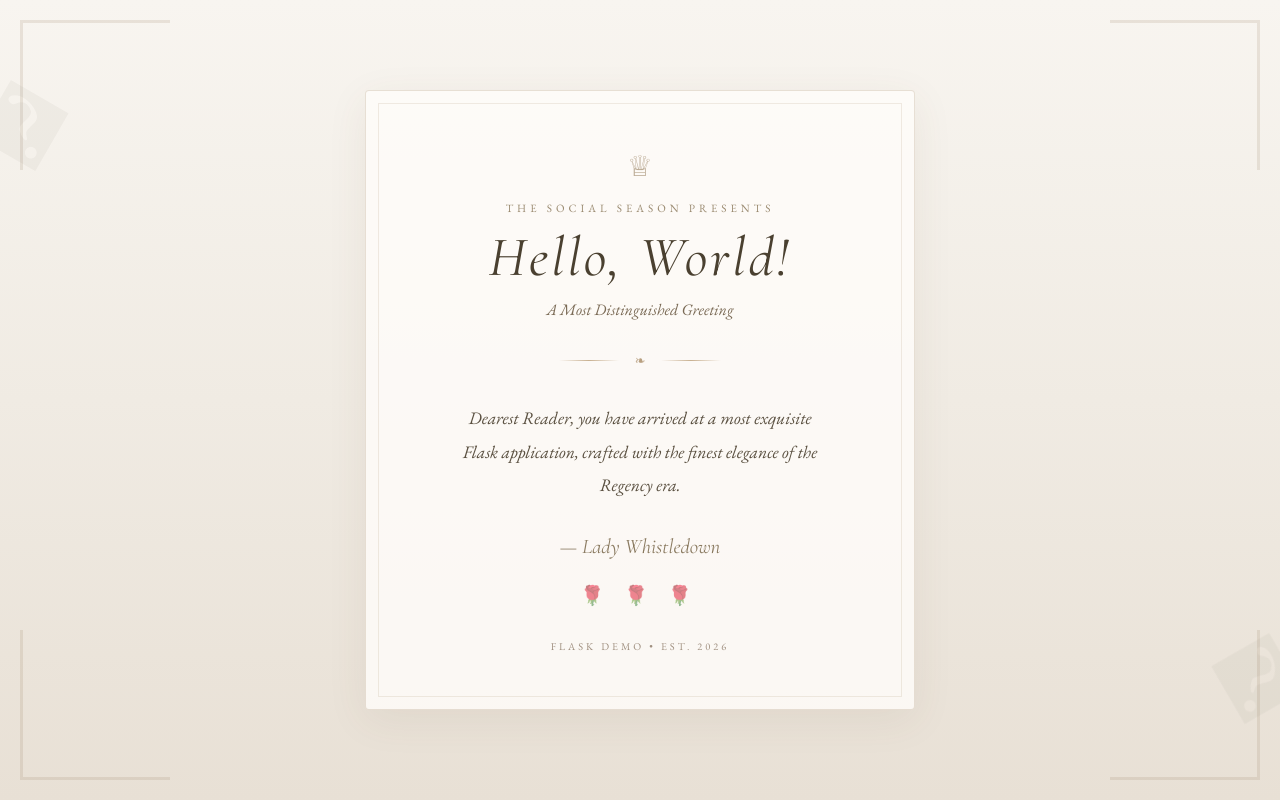
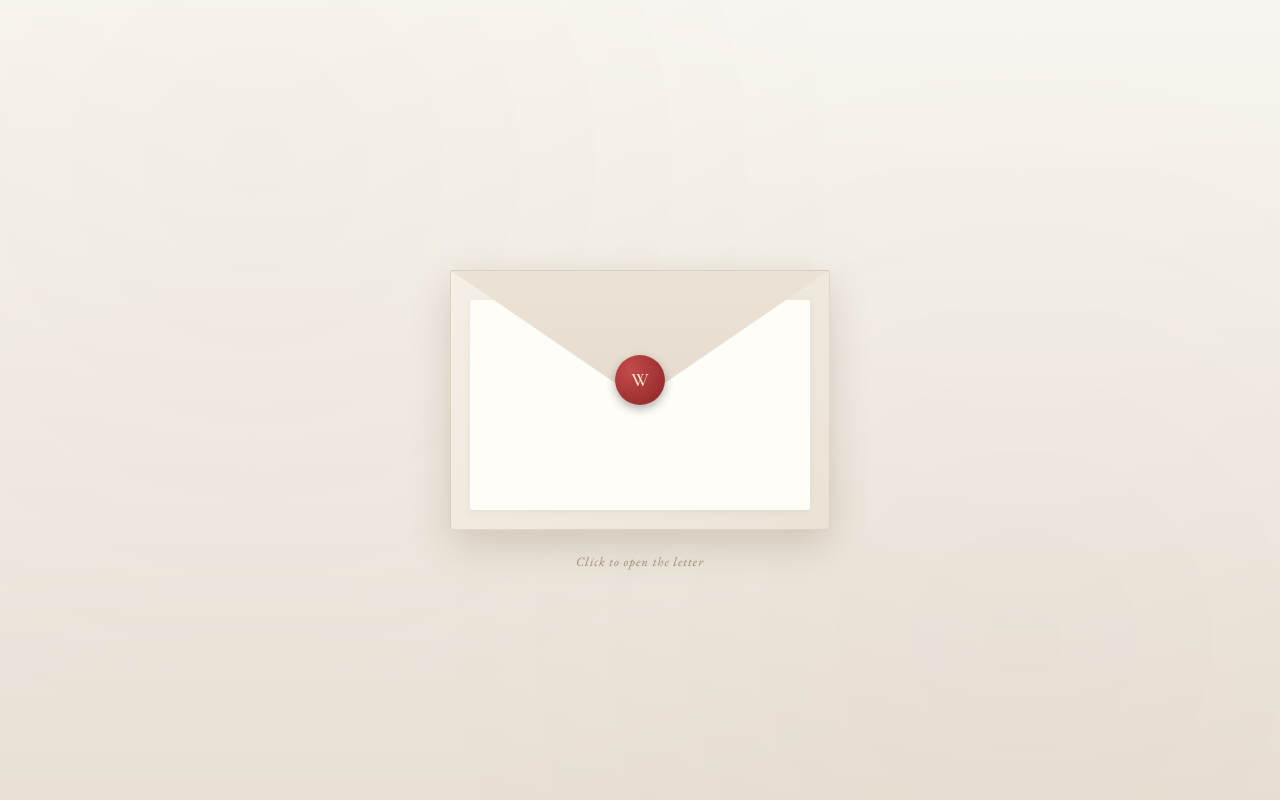
Before and after one commit to insha2472/CNN_flask_demo, a Flask app: page / in a window 1280 px wide. Run offline with Flask 3, Linux system fonts and the light colour scheme.

Commit message:
Add interactive Bridgerton letter UI

```diff
--- a/templates/index.html
+++ b/templates/index.html
@@ -4,9 +4,9 @@
 <head>
     <meta charset="UTF-8">
     <meta name="viewport" content="width=device-width, initial-scale=1.0">
-    <title>Hello World</title>
+    <title>A Letter Awaits</title>
     <link
-        href="https://fonts.googleapis.com/css2?family=Cormorant+Garamond:ital,wght@0,400;0,500;0,600;1,400&family=EB+Garamond:ital,wght@0,400;0,500;1,400&display=swap"
+        href="https://fonts.googleapis.com/css2?family=Cormorant+Garamond:ital,wght@0,400;0,500;0,600;1,400;1,500&family=EB+Garamond:ital,wght@0,400;0,500;1,400&display=swap"
         rel="stylesheet">
     <style>
         * {
@@ -19,229 +19,305 @@
             min-height: 100vh;
             font-family: 'EB Garamond', serif;
             background: linear-gradient(180deg, #f8f5f0 0%, #f0ebe3 50%, #e8e0d5 100%);
-            color: #3d3528;
             display: flex;
             align-items: center;
             justify-content: center;
             padding: 2rem;
-            position: relative;
             overflow: hidden;
         }
 
-        /* Ornate corner decorations */
-        .corner {
+        /* Background pattern */
+        body::before {
+            content: '';
             position: fixed;
-            width: 150px;
-            height: 150px;
-            opacity: 0.15;
+            top: 0;
+            left: 0;
+            width: 100%;
+            height: 100%;
+            background-image:
+                radial-gradient(circle at 20% 20%, rgba(180, 140, 100, 0.03) 0%, transparent 50%),
+                radial-gradient(circle at 80% 80%, rgba(180, 140, 100, 0.03) 0%, transparent 50%);
             pointer-events: none;
         }
 
-        .corner-tl {
-            top: 20px;
-            left: 20px;
-            border-top: 3px solid #8b7355;
-            border-left: 3px solid #8b7355;
+        .container {
+            perspective: 1000px;
         }
 
-        .corner-tr {
-            top: 20px;
-            right: 20px;
-            border-top: 3px solid #8b7355;
-            border-right: 3px solid #8b7355;
+        /* Envelope */
+        .envelope {
+            position: relative;
+            width: 380px;
+            height: 260px;
+            cursor: pointer;
+            transition: transform 0.3s ease;
         }
 
-        .corner-bl {
-            bottom: 20px;
-            left: 20px;
-            border-bottom: 3px solid #8b7355;
-            border-left: 3px solid #8b7355;
+        .envelope:hover {
+            transform: scale(1.02);
         }
 
-        .corner-br {
-            bottom: 20px;
-            right: 20px;
-            border-bottom: 3px solid #8b7355;
-            border-right: 3px solid #8b7355;
+        .envelope-body {
+            position: absolute;
+            width: 100%;
+            height: 100%;
+            background: linear-gradient(135deg, #f5efe6 0%, #ebe3d6 100%);
+            border-radius: 4px;
+            box-shadow: 0 15px 40px rgba(100, 80, 50, 0.2);
+            border: 1px solid rgba(180, 160, 130, 0.3);
         }
 
-        /* Soft floral background accents */
-        .floral-bg {
-            position: fixed;
-            font-size: 8rem;
-            opacity: 0.04;
-            pointer-events: none;
+        /* Envelope flap */
+        .envelope-flap {
+            position: absolute;
+            top: 0;
+            left: 0;
+            width: 100%;
+            height: 130px;
+            background: linear-gradient(180deg, #ebe3d6 0%, #e5dccf 100%);
+            clip-path: polygon(0 0, 50% 100%, 100% 0);
+            transform-origin: top center;
+            transition: transform 0.6s ease;
+            z-index: 10;
+            border: 1px solid rgba(180, 160, 130, 0.2);
         }
 
-        .floral-1 {
-            top: 5%;
-            left: -2%;
-            transform: rotate(-15deg);
+        /* Wax seal */
+        .seal {
+            position: absolute;
+            top: 85px;
+            left: 50%;
+            transform: translateX(-50%);
+            width: 50px;
+            height: 50px;
+            background: radial-gradient(circle at 30% 30%, #c44a4a 0%, #8b2525 100%);
+            border-radius: 50%;
+            z-index: 20;
+            display: flex;
+            align-items: center;
+            justify-content: center;
+            font-size: 1.2rem;
+            color: #f5e6d0;
+            box-shadow: 0 4px 10px rgba(0, 0, 0, 0.3);
+            transition: opacity 0.3s ease;
         }
 
-        .floral-2 {
-            bottom: 5%;
-            right: -2%;
-            transform: rotate(15deg);
+        .seal-text {
+            font-family: 'Cormorant Garamond', serif;
+            font-weight: 600;
         }
 
-        .container {
-            position: relative;
-            z-index: 1;
-            max-width: 550px;
-            width: 100%;
-            text-align: center;
+        /* Click instruction */
+        .click-hint {
+            position: absolute;
+            bottom: -40px;
+            left: 50%;
+            transform: translateX(-50%);
+            font-size: 0.8rem;
+            color: #9a8a70;
+            font-style: italic;
+            letter-spacing: 1px;
+            transition: opacity 0.3s ease;
         }
 
-        .card {
-            background: rgba(255, 253, 250, 0.8);
-            border: 1px solid rgba(180, 160, 130, 0.3);
-            border-radius: 4px;
-            padding: 3.5rem 3rem;
-            box-shadow: 0 10px 40px rgba(100, 80, 50, 0.08);
-            position: relative;
+        /* Letter inside */
+        .letter {
+            position: absolute;
+            top: 30px;
+            left: 20px;
+            right: 20px;
+            bottom: 20px;
+            background: #fffdf8;
+            border-radius: 2px;
+            padding: 2rem;
+            transform: translateY(0);
+            transition: transform 0.8s ease 0.3s;
+            box-shadow: 0 2px 10px rgba(0, 0, 0, 0.05);
+            overflow: hidden;
         }
 
-        /* Elegant frame lines */
-        .card::before {
-            content: '';
-            position: absolute;
-            top: 12px;
-            left: 12px;
-            right: 12px;
-            bottom: 12px;
-            border: 1px solid rgba(180, 160, 130, 0.2);
-            pointer-events: none;
+        .letter-content {
+            opacity: 0;
+            transform: translateY(20px);
+            transition: all 0.5s ease 0.8s;
         }
 
-        .crown {
-            font-size: 1.8rem;
-            margin-bottom: 1rem;
-            color: #a08a6c;
-            opacity: 0.7;
+        /* Opened state */
+        .envelope.opened .envelope-flap {
+            transform: rotateX(180deg);
         }
 
-        .season-label {
-            font-size: 0.7rem;
-            letter-spacing: 4px;
-            text-transform: uppercase;
+        .envelope.opened .seal {
+            opacity: 0;
+        }
+
+        .envelope.opened .letter {
+            transform: translateY(-180px);
+        }
+
+        .envelope.opened .letter-content {
+            opacity: 1;
+            transform: translateY(0);
+        }
+
+        .envelope.opened .click-hint {
+            opacity: 0;
+        }
+
+        /* Letter content styling */
+        .letter-header {
+            text-align: center;
+            margin-bottom: 1rem;
+        }
+
+        .letter-date {
+            font-size: 0.75rem;
             color: #9a8a70;
+            letter-spacing: 2px;
             margin-bottom: 0.5rem;
         }
 
-        h1 {
+        .letter-title {
             font-family: 'Cormorant Garamond', serif;
-            font-size: 3.5rem;
+            font-size: 1.8rem;
+            color: #4a4030;
+            font-style: italic;
             font-weight: 500;
-            color: #4a4030;
-            margin-bottom: 0.5rem;
-            letter-spacing: 3px;
+        }
+
+        .letter-divider {
+            width: 60px;
+            height: 1px;
+            background: linear-gradient(90deg, transparent, #c8b090, transparent);
+            margin: 1rem auto;
+        }
+
+        .letter-greeting {
+            font-style: italic;
+            color: #6a5a45;
+            margin-bottom: 0.8rem;
+            font-size: 1rem;
+        }
+
+        .letter-body {
+            font-size: 0.95rem;
+            line-height: 1.8;
+            color: #5a5040;
+            text-align: justify;
+            margin-bottom: 1.5rem;
+        }
+
+        .letter-signature {
+            text-align: right;
+            font-family: 'Cormorant Garamond', serif;
+            font-style: italic;
+            font-size: 1.1rem;
+            color: #7a6a55;
+        }
+
+        .letter-footer {
+            text-align: center;
+            margin-top: 1rem;
+            font-size: 1rem;
+            opacity: 0.5;
+        }
+
+        /* Close button */
+        .close-btn {
+            position: absolute;
+            top: 10px;
+            right: 10px;
+            font-size: 0.7rem;
+            color: #a09080;
+            cursor: pointer;
+            opacity: 0;
+            transition: opacity 0.3s ease 1s;
             font-style: italic;
         }
 
-        .subtitle {
-            font-size: 1rem;
-            color: #7a6a55;
-            font-style: italic;
-            margin-bottom: 2rem;
+        .envelope.opened .close-btn {
+            opacity: 1;
         }
 
-        .divider {
-            display: flex;
-            align-items: center;
-            justify-content: center;
-            gap: 1rem;
-            margin-bottom: 2rem;
-            color: #b8a080;
-            font-size: 0.8rem;
+        .close-btn:hover {
+            color: #6a5a45;
         }
 
-        .divider-line {
-            width: 60px;
-            height: 1px;
-            background: linear-gradient(90deg, transparent, #c8b090, transparent);
-        }
-
-        .message {
-            font-size: 1.1rem;
-            line-height: 1.9;
-            color: #5a5040;
-            font-style: italic;
-            max-width: 380px;
-            margin: 0 auto 2rem;
-        }
-
-        .signature {
-            font-family: 'Cormorant Garamond', serif;
-            font-size: 1.3rem;
-            font-style: italic;
-            color: #8a7a60;
-            margin-bottom: 1.5rem;
-        }
-
-        .roses {
-            font-size: 1.2rem;
-            letter-spacing: 0.5rem;
-            opacity: 0.5;
-        }
-
-        .footer-text {
-            margin-top: 2rem;
-            font-size: 0.65rem;
-            letter-spacing: 3px;
-            text-transform: uppercase;
-            color: #a09080;
-        }
-
-        @media (max-width: 500px) {
-            h1 {
-                font-size: 2.5rem;
+        @media (max-width: 450px) {
+            .envelope {
+                width: 320px;
+                height: 220px;
             }
 
-            .card {
-                padding: 2.5rem 1.5rem;
+            .letter {
+                padding: 1.2rem;
+            }
+
+            .letter-title {
+                font-size: 1.4rem;
+            }
+
+            .letter-body {
+                font-size: 0.85rem;
             }
         }
     </style>
 </head>
 
 <body>
-    <!-- Corner decorations -->
-    <div class="corner corner-tl"></div>
-    <div class="corner corner-tr"></div>
-    <div class="corner corner-bl"></div>
-    <div class="corner corner-br"></div>
-
-    <!-- Background florals -->
-    <div class="floral-bg floral-1">�</div>
-    <div class="floral-bg floral-2">�</div>
-
     <div class="container">
-        <div class="card">
-            <div class="crown">♕</div>
-            <p class="season-label">The Social Season Presents</p>
-            <h1>Hello, World!</h1>
-            <p class="subtitle">A Most Distinguished Greeting</p>
-
-            <div class="divider">
-                <span class="divider-line"></span>
-                <span>❧</span>
-                <span class="divider-line"></span>
+        <div class="envelope" onclick="toggleLetter()">
+            <div class="envelope-body"></div>
+            <div class="envelope-flap"></div>
+            <div class="seal">
+                <span class="seal-text">W</span>
             </div>
 
-            <p class="message">
-                Dearest Reader, you have arrived at a most
-                exquisite Flask application, crafted with the
-                finest elegance of the Regency era.
-            </p>
+            <div class="letter">
+                <span class="close-btn" onclick="event.stopPropagation(); closeLetter()">✕ close</span>
+                <div class="letter-content">
+                    <div class="letter-header">
+                        <p class="letter-date">THE SOCIAL SEASON • 2026</p>
+                        <h1 class="letter-title">Hello, World!</h1>
+                        <div class="letter-divider"></div>
+                    </div>
 
-            <p class="signature">— Lady Whistledown</p>
+                    <p class="letter-greeting">Dearest Reader,</p>
 
-            <div class="roses">🌹 🌹 🌹</div>
+                    <p class="letter-body">
+                        It has come to this author's attention that you have
+                        stumbled upon a most distinguished Flask application.
+                        One can only wonder what secrets and delights await
+                        within these digital corridors, crafted with the
+                        elegance befitting the finest of Regency establishments.
+                    </p>
 
-            <p class="footer-text">Flask Demo • Est. 2026</p>
+                    <p class="letter-signature">
+                        Your Humble Servant,<br>
+                        <strong>Lady Whistledown</strong>
+                    </p>
+
+                    <div class="letter-footer">🌹</div>
+                </div>
+            </div>
+
+            <p class="click-hint">Click to open the letter</p>
         </div>
     </div>
+
+    <script>
+        function toggleLetter() {
+            const envelope = document.querySelector('.envelope');
+            if (!envelope.classList.contains('opened')) {
+                envelope.classList.add('opened');
+            }
+        }
+
+        function closeLetter() {
+            const envelope = document.querySelector('.envelope');
+            envelope.classList.remove('opened');
+        }
+    </script>
 </body>
 
 </html>
```
